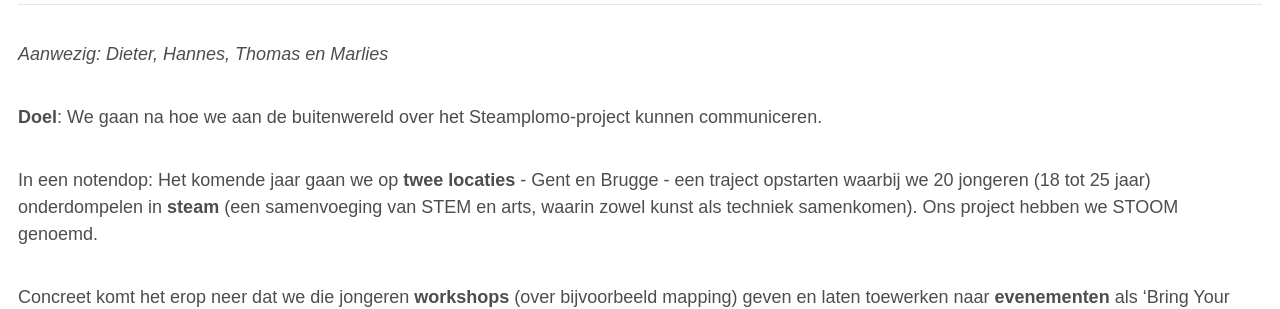
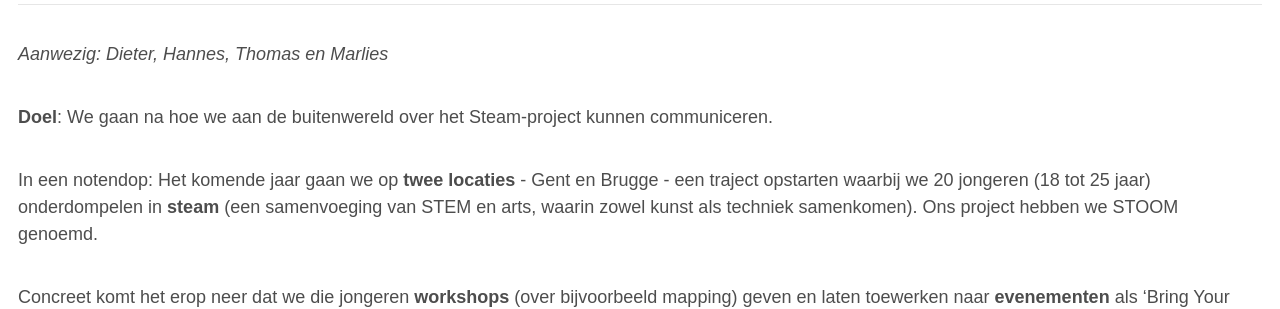
Before and after one commit to nerdlab-be/stoom-documentatie, a Jekyll site: the page built from _posts/2017-01-04-verslag-1.markdown, in a window 1280 px wide and 900 px high. Shown: the part 257-566 px from the top of the window. Built offline with Jekyll 4.4.1, drawn with Linux system fonts in a browser that asks for light colours; nearby versions of some CDN libraries.

Commit message:
Updated Verslag 1

```diff
--- a/_posts/2017-01-04-verslag-1.markdown
+++ b/_posts/2017-01-04-verslag-1.markdown
@@ -7,7 +7,7 @@ layout: post
 
 *Aanwezig: Dieter, Hannes, Thomas en Marlies*
 
-**Doel**: We gaan na hoe we aan de buitenwereld over het Steamplomo-project kunnen communiceren.
+**Doel**: We gaan na hoe we aan de buitenwereld over het Steam-project kunnen communiceren.
 
 In een notendop: Het komende jaar gaan we op **twee locaties** - Gent en Brugge - een traject opstarten waarbij we 20 jongeren (18 tot 25 jaar) onderdompelen in **steam** (een samenvoeging van STEM en arts, waarin zowel kunst als techniek samenkomen). Ons project hebben we STOOM genoemd.
 
@@ -19,9 +19,11 @@ Mogelijke deelnemers aan ons traject zijn onder andere studenten ingenieur, elec
 
 **Praktisch**: het zal aanvankelijk moeilijk zijn om jongeren te vinden die zich voor een volledig jaar willen engageren voor een nieuw project. Daarom delen we het jaar op in vier **thematische blokken** waarvoor mensen zich kunnen inschrijven, die steeds eindigen met een **tussentijds toonmoment**:
 
-- Evenement op Sint-Jacobs
-- Film op strand/DOK
-- Bring Your Own Beamer
+* Evenement op Sint-Jacobs
+
+* Film op strand/DOK
+
+* Bring Your Own Beamer
 
 **Iedere dinsdag** wordt er iets (workshop, werkmoment, toonmoment…) georganiseerd. Die workshops worden door experts gegeven, met de doelgroep in het achterhoofd mikken we ook op een aantal **vrouwelijke workshopgevers**. Daarnaast zou het fijn zijn om ook **Henk Ryckaert** eens te vragen. Onze nerds kunnen coaches worden.
 
@@ -35,10 +37,16 @@ Een losse workshop volgen kan ook, en kost €10. Eens langskomen op een werkmom
 
 ## To do
 
-- Thema’s zoeken (licht, psychedelica…)
-- GitHub opstarten (deadline 15/01)
-- Tekst landingspagina schrijven (deadline 9/01)
-- Hannes zoekt in het buitenland gelijkaardige projecten op
-- Landingspagina met inschrijvingsformulier (naam, mail, leeftijd) opzetten, naam fotograaf vermelden
-- Moodboard opstellen (deadline 13/01)
-- Marlies maakt een lijst van scholen en organisaties waar we kunnen rekruteren
+* Thema’s zoeken (licht, psychedelica…)
+
+* GitHub opstarten (deadline 15/01)
+
+* Tekst landingspagina schrijven (deadline 9/01)
+
+* Hannes zoekt in het buitenland gelijkaardige projecten op
+
+* Landingspagina met inschrijvingsformulier (naam, mail, leeftijd) opzetten, naam fotograaf vermelden
+
+* Moodboard opstellen (deadline 13/01)
+
+* Marlies maakt een lijst van scholen en organisaties waar we kunnen rekruteren
```
